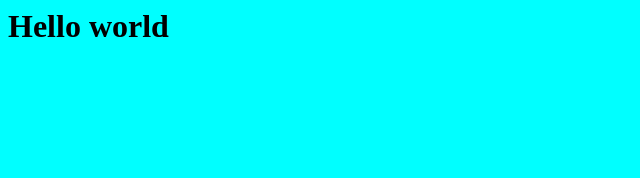
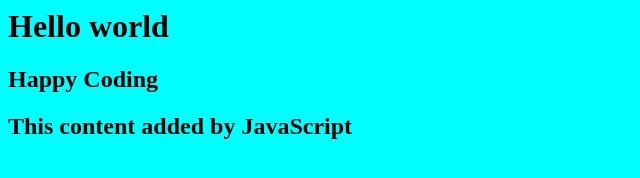
Before and after one commit to Okubasufrank/portfolio, a plain HTML site: page index.html in a window 1280 px wide. Shown: the whole page, without its empty margins (0-640 px from the left). Drawn offline with Linux system fonts and the light colour scheme.

Commit message:
linked script to index file and some few changes in the script file

```diff
--- a/index.html
+++ b/index.html
@@ -8,5 +8,8 @@
 </head>
 <body>
     <h1>Hello world</h1>
+    <h2>Happy Coding</h2>
+
+    <script src="./script.js"></script>
 </body>
 </html>
--- a/script.js
+++ b/script.js
@@ -0,0 +1,4 @@
+const h2 = document.createElement("h2");
+h2.textContent = "This content added by JavaScript";
+
+document.querySelector("body").appendChild(h2);
```
